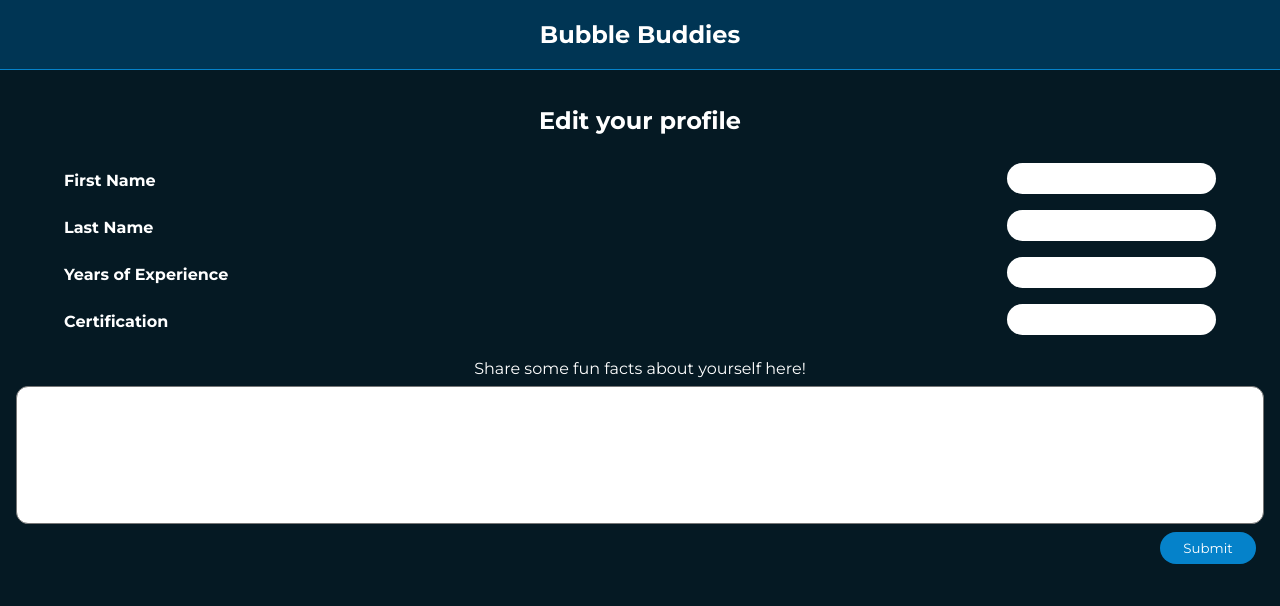
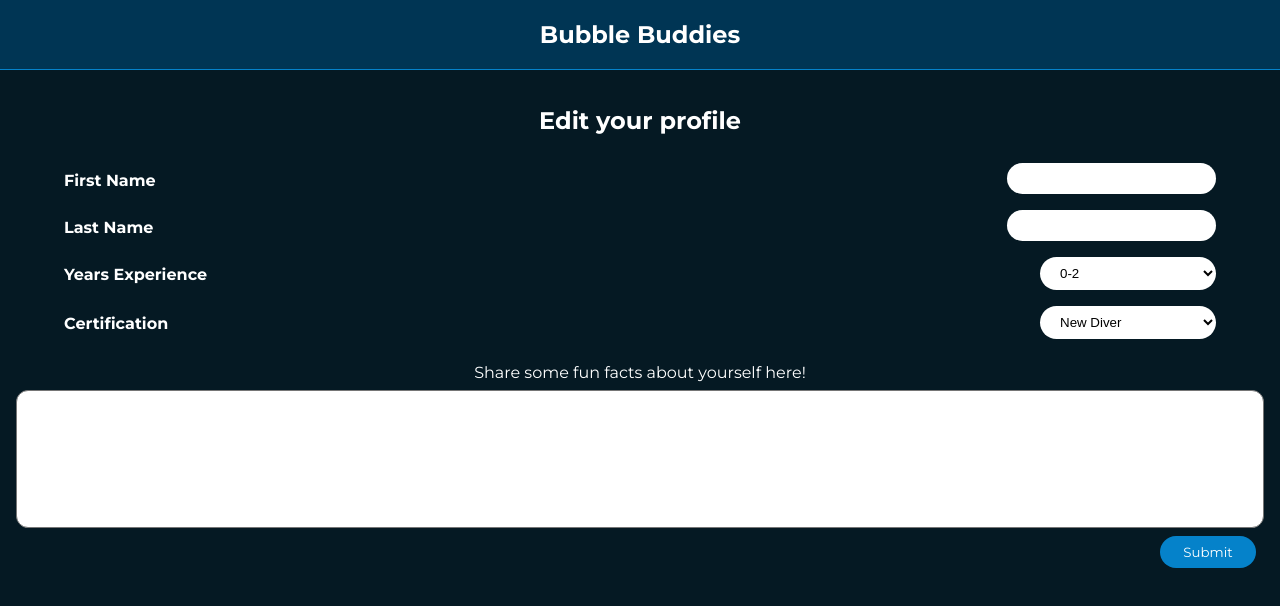
Before and after one commit to stuartkaija/bubble-buddies, a React (Create React App) app in the folder client/: page /1/edit in a window 1280 px wide. Shown: the top 606 px of the page. Built offline with nearby package versions, Linux system fonts and the light colour scheme.

Commit message:
added options for experience and certification

```diff
--- a/client/src/components/DisplayPicture/DisplayPicture.scss
+++ b/client/src/components/DisplayPicture/DisplayPicture.scss
@@ -15,6 +15,8 @@
         position: absolute;
         bottom: 2rem;
         padding-left: 1rem;
+        backdrop-filter: blur(0.2rem);
+        -webkit-backdrop-filter: blur(0.2rem);
 
         &--name {
             font-weight: bold;
--- a/client/src/pages/EditProfilePage/EditProfilePage.jsx
+++ b/client/src/pages/EditProfilePage/EditProfilePage.jsx
@@ -15,6 +15,8 @@ export default class EditProfilePage extends Component {
 
         const { firstname, lastname, exp, cert, about } = event.target
 
+        console.log(exp.value);
+
         axios
             .put('http://localhost:8080/users/edit', {
                 id: this.props.location.user,
@@ -30,7 +32,6 @@ export default class EditProfilePage extends Component {
 
     };
 
-
     render() {
 
         return (
@@ -39,8 +40,26 @@ export default class EditProfilePage extends Component {
                 <form onSubmit={this.handleEditSubmit} className='edit__form' action="" id='edit-profile'>
                     <Input label='First Name' type='text' name='firstname' id='firstname' />
                     <Input label='Last Name' type='text' name='lastname' id='lastname' />
-                    <Input label='Years of Experience' type='text' name='exp' id='exp' />
-                    <Input label='Certification' type='text' name='cert' id='cert' />
+                    <div className='edit__years-container'>
+                        <label className='edit__years-label' htmlFor="exp">Years Experience</label>
+                        <select className='edit__years-select' name="exp" id="exp" defaultValue='0-2'>
+                            <option value="0-2">0-2</option>
+                            <option value="3-5">3-5</option>
+                            <option value="6-9">6-9</option>
+                            <option value="10+">10+</option>
+                        </select>
+                    </div>
+                    <div className='edit__cert-container'>
+                        <label className='edit__cert-label' htmlFor="cert">Certification</label>
+                        <select className='edit__cert-select' name="cert" id="cert" defaultValue='New Diver'>
+                            <option value="New Diver">New Diver</option>
+                            <option value="Open Water Diver">Open Water Diver</option>
+                            <option value="Adventure Diver">Adventure Diver</option>
+                            <option value="Advanced Open Water">Advanced Open Water</option>
+                            <option value="Rescue Diver">Rescue Diver</option>
+                            <option value="Master Scuba Diver">Master Scuba Diver</option>
+                        </select>
+                    </div>
                     <label className='edit__about-label' htmlFor="about">Share some fun facts about yourself here!</label>
                     <textarea className='edit__about-input' name="about" id="about" cols="30" rows="7"></textarea>
                 </form>
--- a/client/src/pages/EditProfilePage/EditProfilePage.scss
+++ b/client/src/pages/EditProfilePage/EditProfilePage.scss
@@ -7,6 +7,42 @@
 
     &__title {
         text-align: center;
+    }
+
+    &__years-container {
+        display: flex;
+        justify-content: space-between;
+        padding: 0rem 3rem;
+    }
+
+    &__years-label {
+        font-weight: bold;
+        padding-top: 1rem;
+
+    }
+
+    &__years-select {
+        @include input;
+        margin: 0.5rem 0rem;
+        width: 12rem;
+        background-color: $color-text-primary;
+    }
+
+    &__cert-container {
+        display: flex;
+        justify-content: space-between;
+        padding: 0rem 3rem;
+    }
+
+    &__cert-label {
+        font-weight: bold;
+        padding-top: 1rem;
+    }
+
+    &__cert-select {
+        @include input;
+        margin: 0.5rem 0rem;
+        background-color: $color-text-primary;
     }
 
     &__form {
--- a/client/src/pages/ProfilePage/ProfilePage.scss
+++ b/client/src/pages/ProfilePage/ProfilePage.scss
@@ -55,17 +55,18 @@
         width: 100%;
     }
     &__link {
+        color: $color-text-primary;
         background-color: $color-background-secondary;
-        padding: 0.5rem;
+        padding: 1.5rem;
         border: 0.01rem solid $color-success;
         width: 100%;
+        text-decoration: none;
         text-align: center;
         text-transform: lowercase;
         text-decoration: none;
 
         &:visited {
             text-decoration: none;
-            color: $color-text-tertiary;
         }
 
         &:hover {
@@ -75,6 +76,5 @@
 
     &__logout {
         @include button;
-        color: $color-fail;
     }
 }
--- a/client/src/styles/partials/_mixins.scss
+++ b/client/src/styles/partials/_mixins.scss
@@ -18,6 +18,7 @@
     border: none;
     border-radius: 2rem;
     padding: 0.5rem 1rem;
+    max-width: 11rem;
 
     &:focus {
         outline: none;
```
Also changed, not shown: 2 other files (tests, documents, lock files or other folders).
